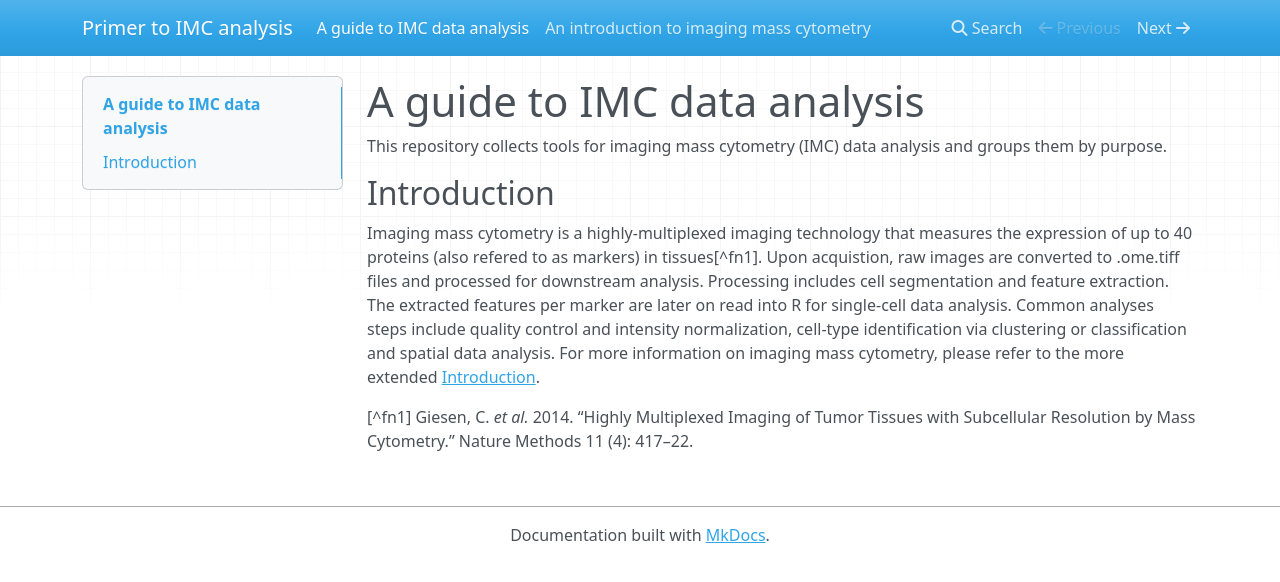
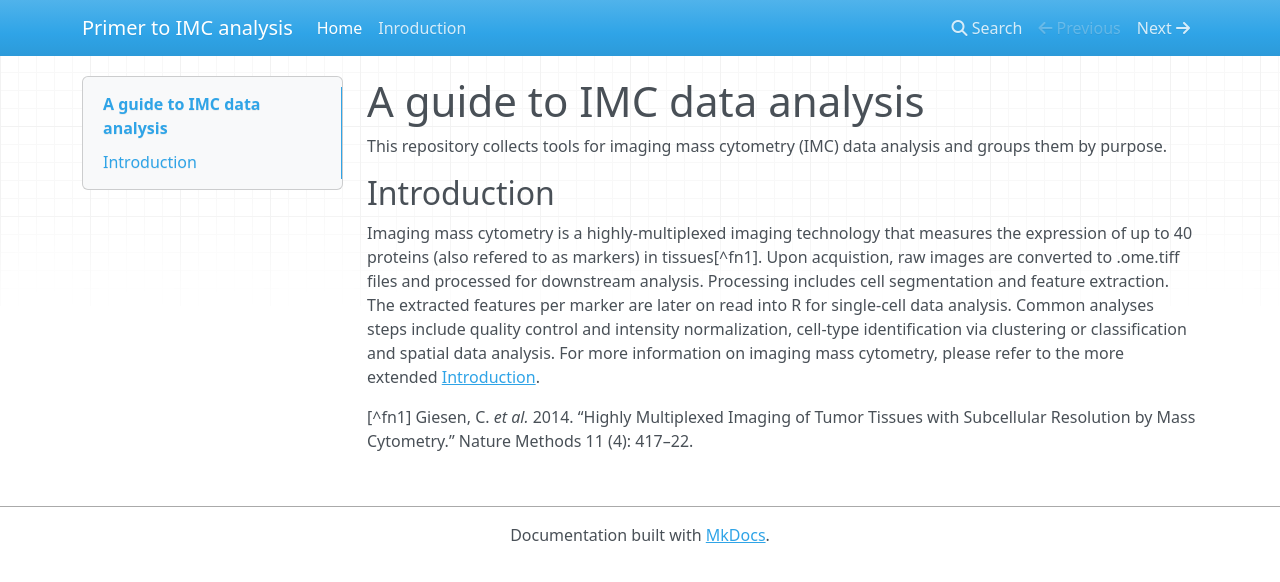
Before and after one commit to BodenmillerGroup/IMCWorkflow, an MkDocs documentation site: the page built from docs/index.md, in a window 1280 px wide. Shown: the top 582 px of the page. Built offline with MkDocs 1.6.1, drawn with Linux system fonts in a browser that asks for light colours; nearby versions of some CDN libraries; part of the change alters nothing that is shown.

Commit message:
Added navbar

```diff
--- a/mkdocs.yml
+++ b/mkdocs.yml
@@ -1 +1,4 @@
 site_name: Primer to IMC analysis
+nav:
+    - Home: index.md
+    - Inroduction: intro.md
```
